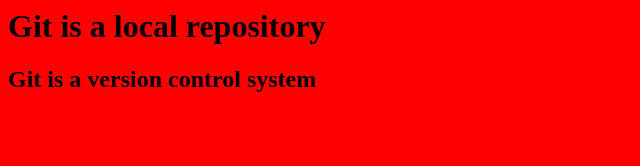
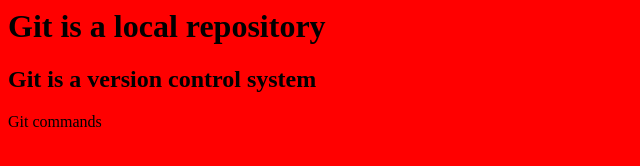
Before and after one commit to Narasimha-143/practice, a plain HTML site: page repo/index.html in a window 1280 px wide. Shown: the whole page, without its empty margins (0-640 px from the left). Drawn offline with Linux system fonts and the light colour scheme.

Commit message:
paragraph tag added

```diff
--- a/repo/index.html
+++ b/repo/index.html
@@ -6,5 +6,6 @@
     <body bgcolor="red">
         <h1>Git is a local repository</h1>
         <h2>Git is a version control system</h2>
+        <p>Git commands</p>
     </body>
 </html>
```
